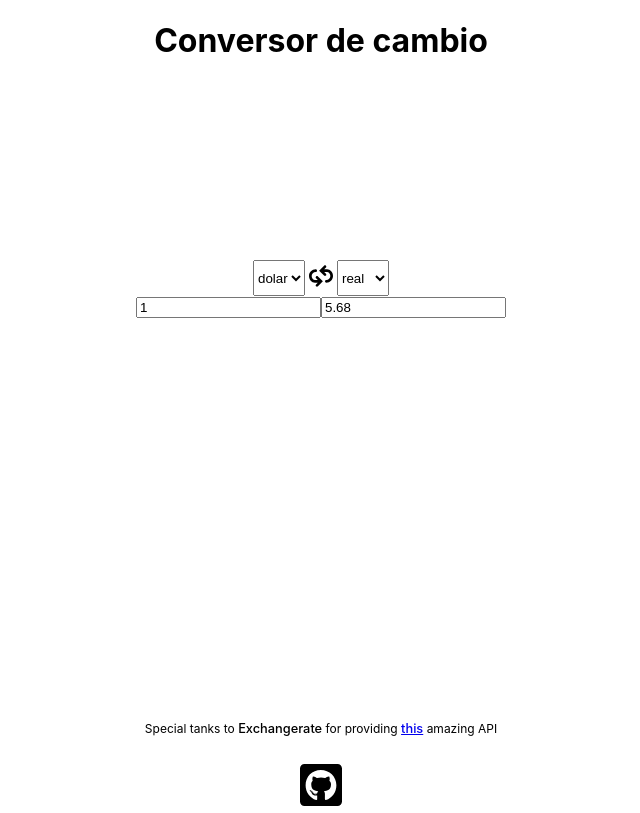
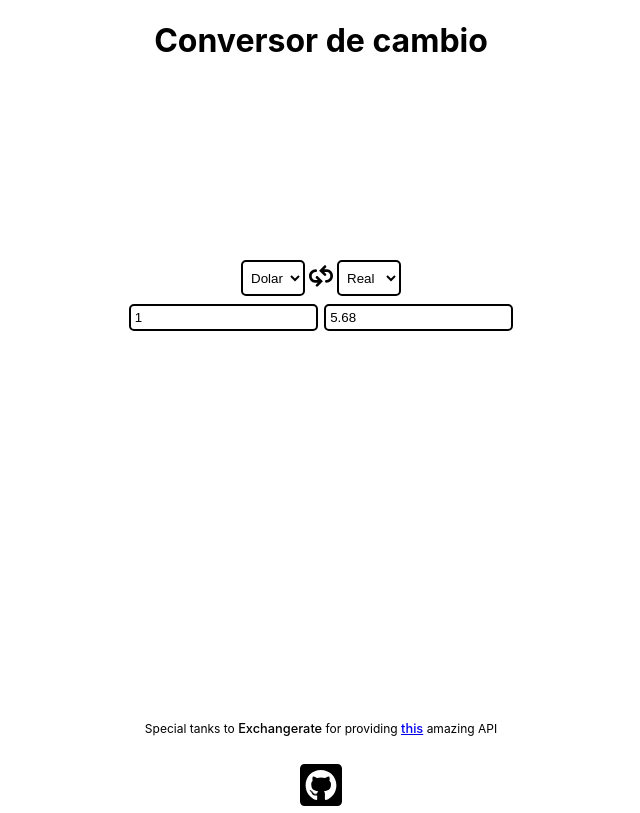
Before and after one commit to vzsoares/Conversor-de-Cambio, a React (Create React App) app: page / in a window 1280 px wide. Shown: the whole page, without its empty margins (319-959 px from the left). Built offline with nearby package versions, Linux system fonts and the light colour scheme; no server answers.

Commit message:
enh:styles,readme

```diff
--- a/src/App.js
+++ b/src/App.js
@@ -29,8 +29,8 @@ function App() {
   // functions
   function getPreviousDay(date = new Date()) {
     const previous = new Date(date.getTime());
-    previous.setDate(date.getDate() - 1);
-
+    // previous.setDate(date.getDate() - 1);
+    previous.setDate(date.getDate());
     return previous;
   }
   async function getExchangeRate() {
@@ -55,9 +55,9 @@ function App() {
 
   const handleCurrencySelectionChange = (e, currency) => {
     setReRenderCurrency(true);
-    if (currency == currency1 && e.target.id == "currency1") {
+    if (currency === currency1 && e.target.id === "currency1") {
       setCurrency1(e.target.value);
-    } else if (currency == currency2) {
+    } else if (currency === currency2) {
       setCurrency2(e.target.value);
     }
   };
@@ -68,10 +68,10 @@ function App() {
       return;
     }
     setReRenderCurrency(true);
-    if (value == 0) {
+    if (value === 0) {
       setCurrencyValue1(e.target.value);
       setLastChanged(0);
-    } else if (value == 1) {
+    } else if (value === 1) {
       setCurrencyValue2(e.target.value);
       setLastChanged(1);
     }
@@ -100,12 +100,12 @@ function App() {
         ).toFixed(2)
       );
     };
-    if (lastChanged == 0) {
+    if (lastChanged === 0) {
       setCurrencyValue2(
         exchangeConverter(currency1, currencyValue1, currency2)
       );
     }
-    if (lastChanged == 1) {
+    if (lastChanged === 1) {
       setCurrencyValue1(
         exchangeConverter(currency2, currencyValue2, currency1)
       );
@@ -143,6 +143,20 @@ function App() {
     }
   }, [currencyValue1, currencyValue2, currency1, currency2]);
 
+  // style
+  const inputStyle = {
+    border: "2px solid black",
+    borderRadius: "5px",
+    padding: "4px",
+  };
+  const selectStyle = {
+    border: "2px solid black",
+    borderRadius: "5px",
+    padding: "4px",
+    backgroundColor: "white",
+    textTransform: "capitalize",
+  };
+
   return (
     <div className='App'>
       <div className='main' style={{ minHeight: "85vh" }}>
@@ -161,6 +175,7 @@ function App() {
               onChange={(e) => {
                 handleCurrencySelectionChange(e, currency1);
               }}
+              style={{ ...selectStyle }}
             >
               <option value='dolar'>dolar</option>
               <option value='real'>real</option>
@@ -181,6 +196,7 @@ function App() {
             <select
               value={currency2}
               name=''
+              style={selectStyle}
               id='currency2'
               onChange={(e) => {
                 handleCurrencySelectionChange(e, currency2);
@@ -192,18 +208,20 @@ function App() {
               <option value='yen'>yen</option>
             </select>
           </div>
-          <div className='results'>
+          <div className='results' style={{ marginTop: "0.5rem" }}>
             <input
               type='text'
               id='currencyValue1'
               onChange={(e) => handleInputChange(e, 0)}
               value={currencyValue1}
+              style={{ ...inputStyle, marginRight: "0.2rem" }}
             />
             <input
               type='text'
               id='currencyValue2'
               value={currencyValue2}
               onChange={(e) => handleInputChange(e, 1)}
+              style={{ ...inputStyle, marginLeft: "0.2rem" }}
             />
           </div>
         </div>
```
Also changed, not shown: 1 other file (tests, documents, lock files or other folders).
